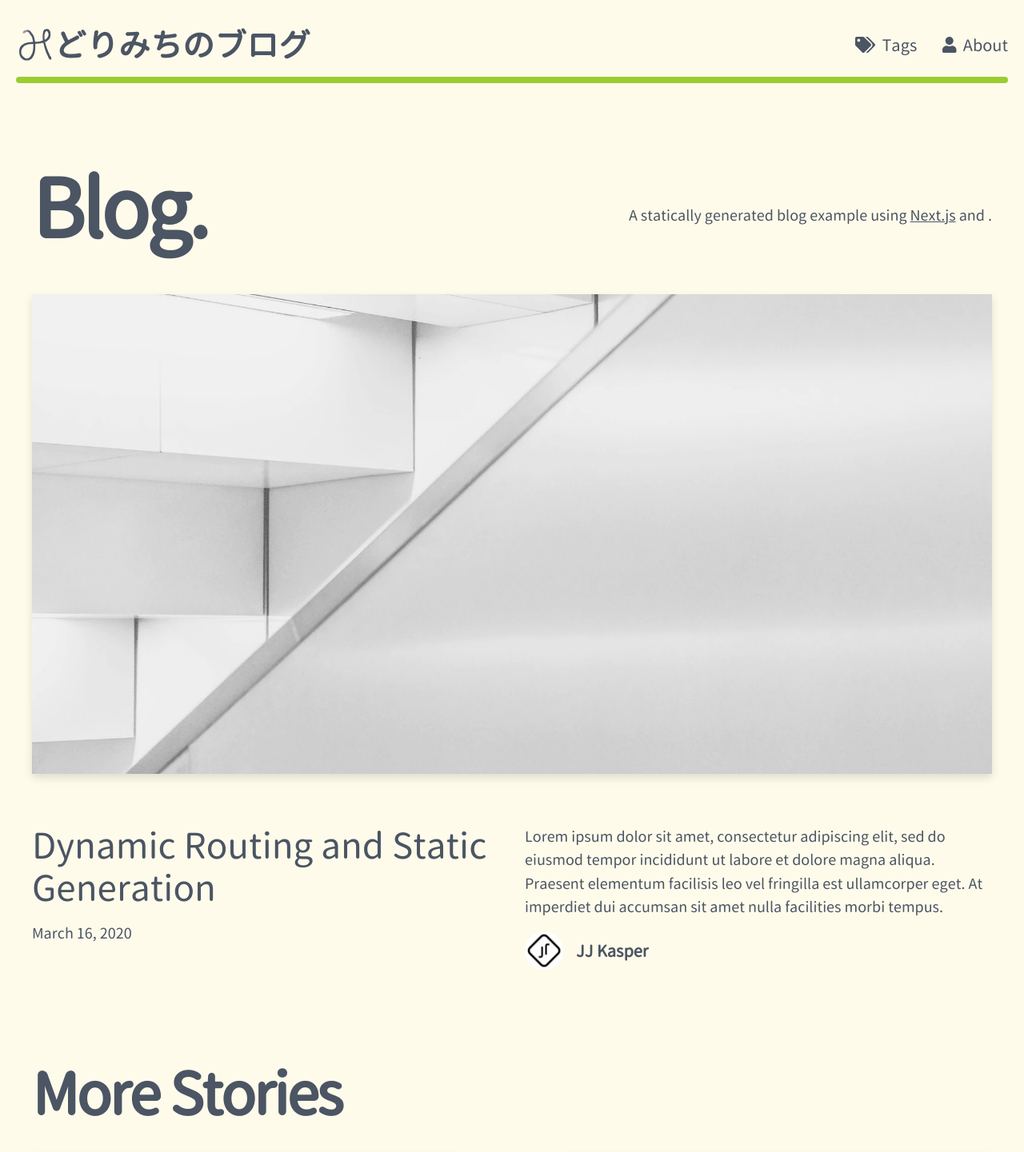
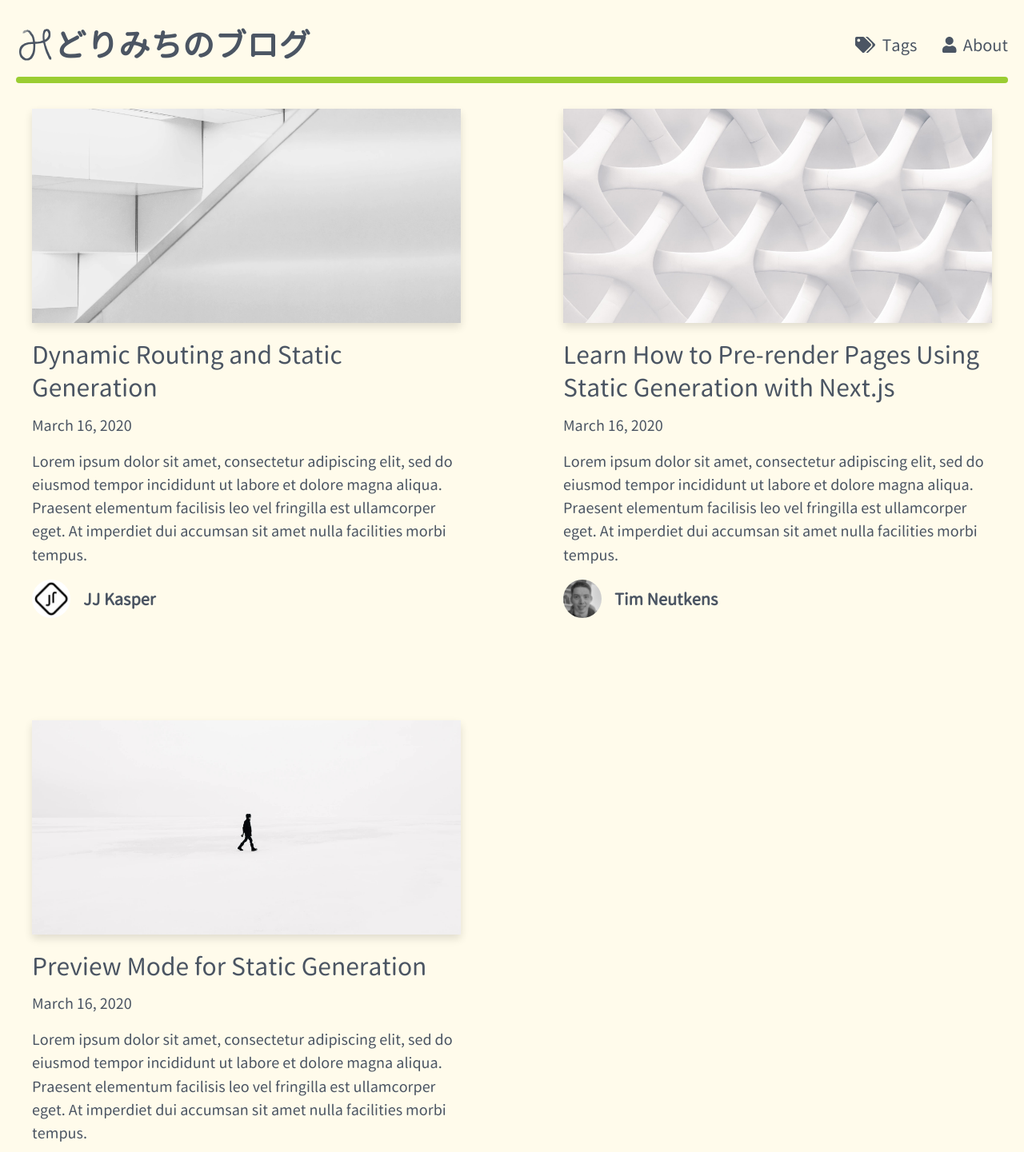
Before and after one commit to midorimici/nextjs-blog, a Next.js app: page / in a window 1280 px wide. Shown: the top 1441 px of the page at 80% size. Built offline with nearby package versions, Linux system fonts and the light colour scheme.

Commit message:
💄 #1 align posts in top page

```diff
--- a/components/intro.tsx
+++ /dev/null
@@ -1,23 +0,0 @@
-import { CMS_NAME } from '../lib/constants'
-
-const Intro = () => {
-  return (
-    <section className="flex-col md:flex-row flex items-center md:justify-between mt-16 mb-16 md:mb-12">
-      <h1 className="text-6xl md:text-8xl font-bold tracking-tighter leading-tight md:pr-8">
-        Blog.
-      </h1>
-      <h4 className="text-center md:text-left text-lg mt-5 md:pl-8">
-        A statically generated blog example using{' '}
-        <a
-          href="https://nextjs.org/"
-          className="underline hover:text-success duration-200 transition-colors"
-        >
-          Next.js
-        </a>{' '}
-        and {CMS_NAME}.
-      </h4>
-    </section>
-  )
-}
-
-export default Intro
--- a/components/more-stories.tsx
+++ /dev/null
@@ -1,31 +0,0 @@
-import PostPreview from './post-preview'
-import Post from '../types/post'
-
-type Props = {
-  posts: Post[]
-}
-
-const MoreStories = ({ posts }: Props) => {
-  return (
-    <section>
-      <h2 className="mb-8 text-6xl md:text-7xl font-bold tracking-tighter leading-tight">
-        More Stories
-      </h2>
-      <div className="grid grid-cols-1 md:grid-cols-2 md:gap-x-16 lg:gap-x-32 gap-y-20 md:gap-y-32 mb-32">
-        {posts.map((post) => (
-          <PostPreview
-            key={post.slug}
-            title={post.title}
-            coverImage={post.coverImage}
-            date={post.date}
-            author={post.author}
-            slug={post.slug}
-            excerpt={post.excerpt}
-          />
-        ))}
-      </div>
-    </section>
-  )
-}
-
-export default MoreStories
--- /dev/null
+++ b/components/stories.tsx
@@ -0,0 +1,26 @@
+import PostPreview from './post-preview'
+import Post from '../types/post'
+
+type Props = {
+  posts: Post[]
+}
+
+const Stories = ({ posts }: Props) => {
+  return (
+    <div className="grid grid-cols-1 md:grid-cols-2 md:gap-x-16 lg:gap-x-32 gap-y-20 md:gap-y-32 mb-32">
+      {posts.map((post) => (
+        <PostPreview
+          key={post.slug}
+          title={post.title}
+          coverImage={post.coverImage}
+          date={post.date}
+          author={post.author}
+          slug={post.slug}
+          excerpt={post.excerpt}
+        />
+      ))}
+    </div>
+  )
+}
+
+export default Stories
--- a/pages/index.tsx
+++ b/pages/index.tsx
@@ -1,7 +1,5 @@
 import Container from '../components/container'
-import MoreStories from '../components/more-stories'
-import HeroPost from '../components/hero-post'
-import Intro from '../components/intro'
+import Stories from '../components/stories'
 import Layout from '../components/layout'
 import { getAllPosts } from '../lib/api'
 import Head from 'next/head'
@@ -13,8 +11,6 @@ type Props = {
 }
 
 const Index = ({ allPosts }: Props) => {
-  const heroPost = allPosts[0]
-  const morePosts = allPosts.slice(1)
   return (
     <>
       <Layout>
@@ -22,18 +18,7 @@ const Index = ({ allPosts }: Props) => {
           <title>{SITE_NAME}</title>
         </Head>
         <Container>
-          <Intro />
-          {heroPost && (
-            <HeroPost
-              title={heroPost.title}
-              coverImage={heroPost.coverImage}
-              date={heroPost.date}
-              author={heroPost.author}
-              slug={heroPost.slug}
-              excerpt={heroPost.excerpt}
-            />
-          )}
-          {morePosts.length > 0 && <MoreStories posts={morePosts} />}
+          {allPosts.length > 0 && <Stories posts={allPosts} />}
         </Container>
       </Layout>
     </>
```
